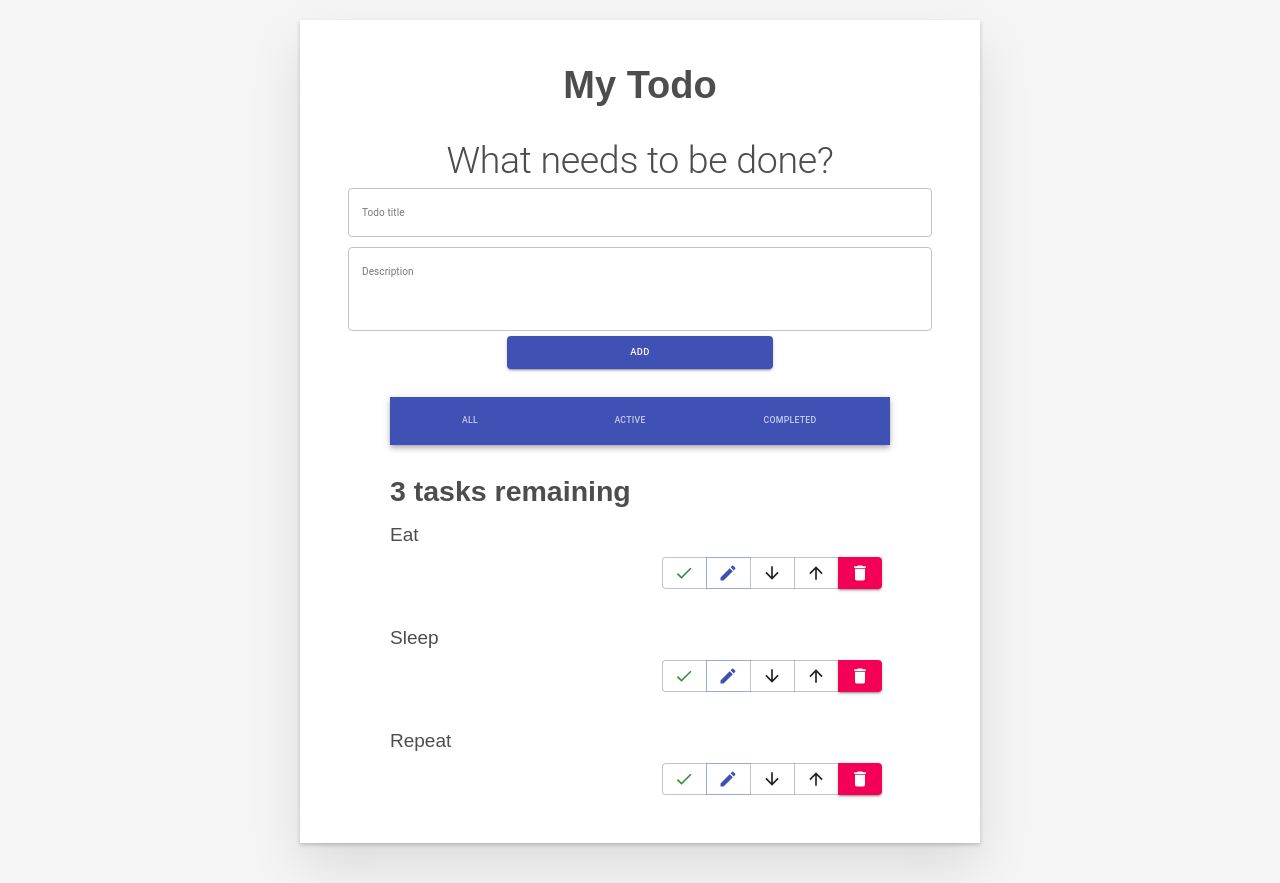
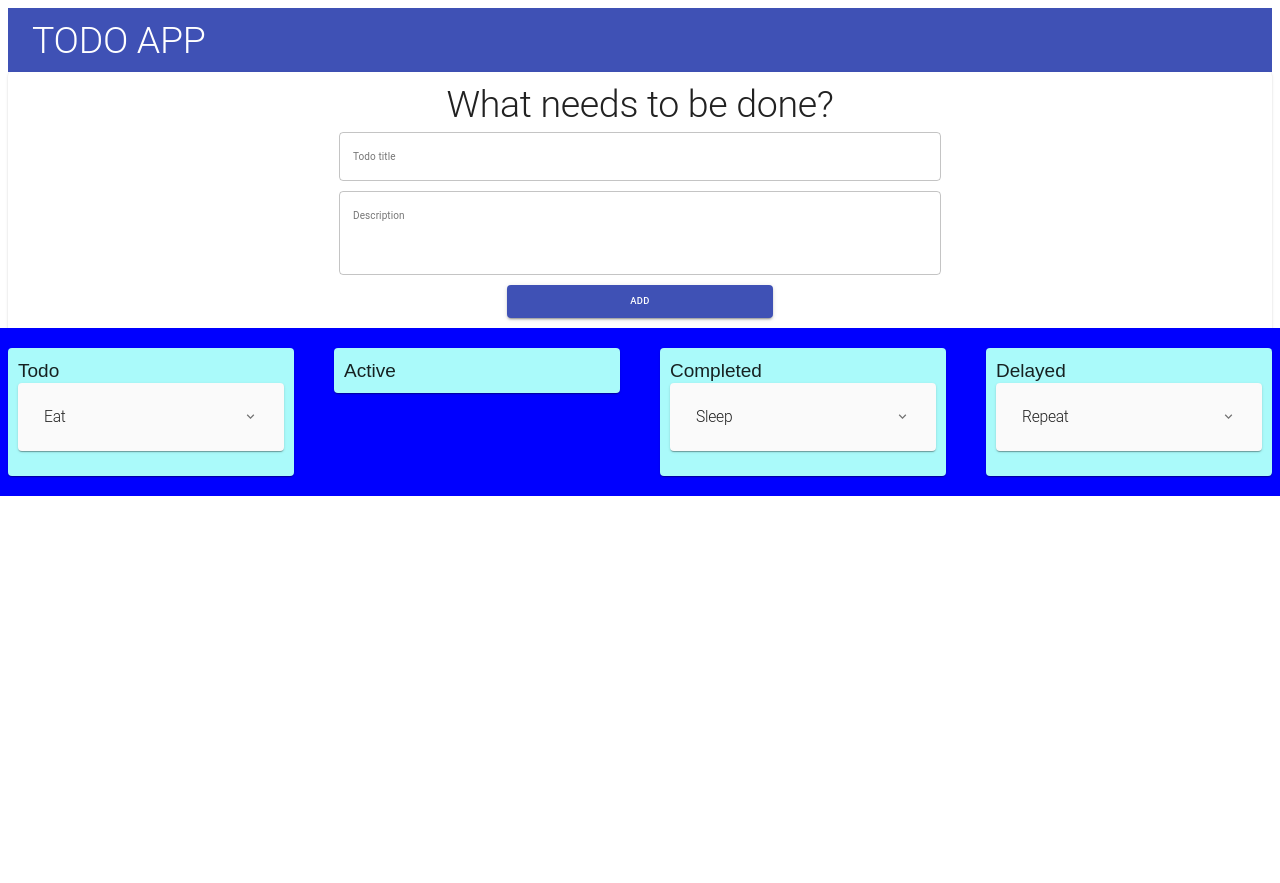
Before and after one commit to WJavaHunt3r/react-todo, a React (Create React App) app in the folder my-todo/: page / in a window 1280 px wide. After the commit the page ends 800 px from the top, so only its background shows below. Built offline with nearby package versions, Linux system fonts and the light colour scheme.

Commit message:
Trello style added

```diff
--- a/my-todo/src/App.css
+++ b/my-todo/src/App.css
@@ -53,14 +53,14 @@ input {
 input[type="text"] {
   border-radius: 0;
 }
-body {
+/*body {
   width: 100%;
   max-width: 68rem;
   margin: 0 auto;
   font: 1.6rem/1.25 Arial, sans-serif;
   background-color: #f5f5f5;
   color: #4d4d4d;
-}
+}*/
 @media screen and (min-width: 620px) {
   body {
     font-size: 1.9rem;
--- a/my-todo/src/App.js
+++ b/my-todo/src/App.js
@@ -2,101 +2,56 @@
 import './App.css';
 import Todo from "./components/Todo";
 import Form from "./components/Form";
-import FilterButton from "./components/FilterButton";
+import Layout from "./components/Layout";
+import FilterButton from "./components/State";
 import React, {useState} from "react";
 import { nanoid } from "nanoid";
-import { AppBar, ButtonGroup, Tabs } from '@material-ui/core';
+import { AppBar, Grid, List, Paper, Tabs } from '@material-ui/core';
+import State from './components/State';
 
 
 const FILTER_MAP = {
-  All: () => true,
-  Active: task => !task.completed,
-  Completed: task => task.completed
+  Todo: task => task.state = 'Todo',
+  Active: task => task.state = 'Active',
+  Completed: task => task.state = 'Completed',
+  Delayed: task => task.state = 'Delayed'
 };
 const FILTER_NAMES = Object.keys(FILTER_MAP);
 
 
 function App(props) {
   const [tasks, setTasks] = useState(props.tasks);
-  function toggleTaskCompleted(id) {
-    const updatedTasks = tasks.map(task=>{
-      if (id=== task.id) {
-        return {...task, completed: !task.completed}
-      }
-      return  task;
-    })
-    setTasks(updatedTasks);
-  }
 
-  function deleteTask(id){
-    const remainingTasks = tasks.filter(task=> id !== task.id);
-    setTasks(remainingTasks);
-  }
-
-  function editTask(id, newName){
-    const editedTasks = tasks.map(task => {
-      if(id === task.id){
-        return{...task, name:newName}
-      }
-      return task;
-    });
-    setTasks(editedTasks);
-  }
-
-  const [filter, setFilter] = useState('All');
-
-    const filterList = FILTER_NAMES.map(name => (
-        <FilterButton
+    const filterList = FILTER_NAMES.map( name => (
+        <State
           key={name}
           name={name}
-          //isPressed={name===filter}
-          setFilter={setFilter}
-        />
+          tasks={tasks}
+          setTasks={setTasks}
+        ></State>
+
     ));
-  const taskList = tasks.filter(FILTER_MAP[filter])
-  .map(task => (
-    <Todo
-      id={task.id}
-      name = {task.name}
-      completed={task.completed}
-      key={task.id}
-      toggleTaskCompleted={toggleTaskCompleted}
-      deleteTask={deleteTask}
-      editTask={editTask}
-      />
-    )
-  );
-  const tasksNoun = taskList.length !== 1 ? 'tasks' : 'task';
-  const headingText = `${taskList.length} ${tasksNoun} remaining`;
 
+  /*const tasksNoun = taskList.length !== 1 ? 'tasks' : 'task';
+  const headingText = `${taskList.length} ${tasksNoun} remaining`;*/
 
-  return (
-    <div className="todoapp stack-large">
-      <h1>My Todo</h1>
-      <Form addTask={addTask}/>
-      <AppBar position="static">
-        <Tabs  aria-label="simple tabs example">
-          {filterList}
-        </Tabs>
-      </AppBar>
-      <h2 id="list-heading">
-        {headingText}
-      </h2>
-      <ul
-        role="list"
-        className="todo-list stack-large stack-exception"
-        aria-labelledby="list-heading"
-      >
-        {taskList}
-
-
-      </ul>
-    </div>
-  );
-  function addTask(name) {
-    const newTask = { id: "todo-" + nanoid(), name: name, completed: false };
+  function addTask(name, desc) {
+    const newTask = { id: "todo-" + nanoid(), name: name, desc: desc, state: 'Todo' };
     setTasks([...tasks, newTask]);
   }
+  return (
+   <Layout>
+      <Form addTask={addTask}/>
+      <Grid container justify="center" spacing={5}>
+        {filterList}
+      </Grid>
+      <h2 id="list-heading">
+
+      </h2>
+
+    </Layout>
+  );
+
 }
 
 export default App;
--- a/my-todo/src/components/FilterButton.js
+++ /dev/null
@@ -1,30 +0,0 @@
-import React from "react";
-import { Button, Tab } from '@material-ui/core';
-import { makeStyles } from '@material-ui/core/styles';
-
-const useStyles = makeStyles((theme) => ({
-    button:{
-      margin: theme.spacing(2),
-    },
-  }));
-function FilterButton(props){
-    const classes = useStyles();
-    return(
-
-        <Tab
-            //variant="contained"
-            //color="default"
-            //type="button"
-            //className={classes.button}
-            //aria-pressed={props.isPressed}
-            onClick={()=>props.setFilter(props.name)}
-            label={props.name}
-        >
-          <span className="visually-hidden">Show </span>
-          <span>{props.name}</span>
-          <span className="visually-hidden"> tasks</span>
-        </Tab>
-    );
-}
-
-export default FilterButton;
--- a/my-todo/src/components/Form.js
+++ b/my-todo/src/components/Form.js
@@ -1,29 +1,34 @@
 import React , {useState} from "react";
-import { Button, TextField, Typography } from '@material-ui/core';
+import { Button, Grid, Paper, TextField, Typography } from '@material-ui/core';
 import { makeStyles } from '@material-ui/core/styles';
 
 const useStyles = makeStyles((theme) => ({
-    root: {
+    grid: {
+
+      justifyContent: "center",
+      padding: 10,
+      marginBottom: 5,
+      width:"50%"
+    },
+    root:{
       display: 'flex',
       flexWrap: 'wrap',
-      justifyContent: "center",
+      justifyContent:"center",
+      paddingBottom: 10
     },
     textField: {
-      marginLeft: theme.spacing(1),
-      marginRight: theme.spacing(1),
-
-      width:"50ch",
       margin: 5,
       width: "100%",
     },
     button:{
         width: "50ch",
-        justifyContent: "center"
+        justifyContent: "center",
+        margin: 5,
     }
   }));
 
 function Form(props){
-    const classes =useStyles();
+    const classes = useStyles();
     const [name, setName] = useState('');
     function handleChange(e){
         setName(e.target.value);
@@ -34,7 +39,8 @@ function Form(props){
         setDescription(e.target.value);
     }
     return (
-        <form onSubmit={handleSubmit} className={classes.root}>
+        <Paper className={classes.root}>
+          <Grid container className={classes.grid}>
             <Typography variant="h2" component="h2">
                 What needs to be done?
             </Typography>
@@ -46,7 +52,7 @@ function Form(props){
               value={name}
               onChange={handleChange}
               label="Todo title"
-            fullwidth
+              fullWidth
             />
             <TextField
               id="outlined-multiline-static"
@@ -57,19 +63,21 @@ function Form(props){
               label="Description"
               variant="outlined"
               onChange={handleDescriptionChange}
-            fullwidth
+              fullWidth
               />
-          <Button type="submit" color="primary" size="large" variant="contained" className={classes.button}>
+            <Button type="submit" color="primary" size="large" variant="contained" onClick={handleSubmit} className={classes.button}>
               Add
             </Button>
-        </form>
+          </Grid>
+        </Paper>
     );
 
       function handleSubmit(e) {
         e.preventDefault();
           if (name) {
-            props.addTask(name);
+            props.addTask(name, description);
             setName("");
+            setDescription("");
 
           }
 
--- /dev/null
+++ b/my-todo/src/components/Layout.js
@@ -0,0 +1,18 @@
+import { AppBar, Paper, Toolbar, Typography } from "@material-ui/core";
+import React from "react";
+
+function Layout(props) {
+    return(
+    <Paper elevation={0}
+        style={{ padding: 0, margin: 0, backgroundColor: '#fafafa' }}>
+        <AppBar elevation={0} color="primary" position="static" style={{ height: 64}}>
+        <Toolbar style={{ height: 64 }}>
+            <Typography variant="h2" component="h2" color="inherit">TODO APP</Typography>
+        </Toolbar>
+        </AppBar>
+        {props.children}
+    </Paper>
+    );
+}
+
+export default Layout;
--- /dev/null
+++ b/my-todo/src/components/State.js
@@ -0,0 +1,79 @@
+import React, { useState } from "react";
+import { Grid, List, Paper, Tab } from '@material-ui/core';
+import { makeStyles } from '@material-ui/core/styles';
+import Todo from "./Todo";
+
+const useStyles = makeStyles((theme) => ({
+    button:{
+      margin: theme.spacing(2),
+
+    },
+    box: {
+      padding: 5,
+      backgroundColor: '#0000ff',
+    },
+  }));
+
+
+function State(props){
+    const classes = useStyles();
+    function toggleTaskCompleted(id) {
+      const updatedTasks = props.tasks.map(task=>{
+        if (id=== task.id) {
+          return {...task, state: 'Completed'}
+        }
+        return  task;
+      })
+      props.setTasks(updatedTasks);
+    }
+
+    function deleteTask(id){
+      const remainingTasks = props.tasks.filter(task=> id !== task.id);
+      props.setTasks(remainingTasks);
+    }
+
+    function editTask(id, newName, newDesc){
+      const editedTasks = props.tasks.map(task => {
+        if(id === task.id){
+          return{...task, name: newName, desc: newDesc}
+        }
+        return task;
+      });
+      props.setTasks(editedTasks);
+    }
+
+    const filtered = props.tasks.filter(task => {return task.state === props.name})
+    console.log(props);
+    const taskList = filtered.map(task => (
+      <Todo
+        id={task.id}
+        name = {task.name}
+        state={task.state}
+        desc={task.desc}
+        key={task.id}
+        toggleTaskCompleted={toggleTaskCompleted}
+        deleteTask={deleteTask}
+        editTask={editTask}
+        />
+      )
+    );
+
+    return(
+        <Grid item xs={3}
+          className={classes.box} >
+          <Paper
+
+            style={{padding:10, backgroundColor: '#aafafa',}}
+            label={props.name}
+
+          >
+          {props.name}
+          {taskList}
+          </Paper>
+
+        </Grid>
+    );
+
+}
+
+export default State;
--- a/my-todo/src/components/Todo.js
+++ b/my-todo/src/components/Todo.js
@@ -1,6 +1,6 @@
 import React, {useState} from "react";
-import { Button, ButtonGroup, Checkbox, FormControl, FormControlLabel, FormGroup, TextField } from '@material-ui/core';
-import { makeStyles, withTheme } from '@material-ui/core/styles';
+import { Accordion, AccordionDetails, AccordionSummary, Button, ButtonGroup, FormGroup, Paper, TextField, Typography } from '@material-ui/core';
+import { makeStyles } from '@material-ui/core/styles';
 import DeleteIcon from '@material-ui/icons/Delete';
 import SaveIcon from '@material-ui/icons/Save';
 import EditIcon from '@material-ui/icons/Edit';
@@ -8,14 +8,17 @@ import ArrowUpwardIcon from '@material-ui/icons/ArrowUpward';
 import ArrowDownwardIcon from '@material-ui/icons/ArrowDownward';
 import { green } from "@material-ui/core/colors";
 import DoneOutlinedIcon from '@material-ui/icons/DoneOutlined';
+import ExpandMoreIcon from '@material-ui/icons/ExpandMore'
 
 const useStyles = makeStyles((theme) => ({
-  button:{
-    margin: theme.spacing(2),
-    width: 15,
+  paper:{
+    marginBottom: 15,
+    padding: 10,
+    backgroundColor: '#fafafa',
+    width:"100%"
   },
   greenButton: {
-    verticalAlign:'middle',
+    verticalalign:'middle',
     display: 'inline-flex',
     color: green[700],
     '&:hover':{
@@ -24,60 +27,127 @@ const useStyles = makeStyles((theme) => ({
     }
   },
   box: {
-    height: 50,
+    height: 40,
     display: "flex",
-    padding: 8
+    //padding: 8
   },
   rightBox: {
     justifyContent: "flex-end",
-    alignItems: "flex-end"
+    alignItems: "flex-end",
+    width:'auto'
+  },
+  heading: {
+    fontSize: theme.typography.pxToRem(25),
+    flexBasis: '33.33%',
+    flexShrink: 0,
+  },
+  secondaryHeading: {
+    fontSize: theme.typography.pxToRem(20),
+    color: theme.palette.text.secondary,
   },
   root: {
     '& .MuiTextField-root': {
       margin: theme.spacing(1),
-      width: '25ch',
+      width: '100%',
     },
   },
 }));
 
 export default function Todo(props) {
   const classes = useStyles();
+
   const [isEditing, setEditing] = useState(false);
+  const [newDesc, setNewDesc] = useState('');
+  function handleNewDesc(e) {
+    setNewDesc(e.target.value);
+  }
   const [newName, setNewName] = useState('');
-  function handleChange(e) {
+  function handleNewName(e) {
     setNewName(e.target.value);
   }
   function handleSubmit(e) {
     e.preventDefault();
-    props.editTask(props.id, newName);
+    props.editTask(props.id, newName, newDesc);
+    setNewDesc("");
     setNewName("");
     setEditing(false);
   }
 
+  console.log(props);
   const editingTemplate = (
-    <form className={classes.root} noValidate autoComplete="off" onSubmit={handleSubmit}>
+    <form noValidate autoComplete="off" onSubmit={handleSubmit}>
       <FormGroup>
         <TextField
           fullWidth
-          id="outlined-basic"
-          margin= "none"
-          variant="outlined"
+          id="name-field"
+          variant="filled"
           size="medium"
           label={`New name for: ${props.name}`}
+          defaultValue={props.name}
           value={newName}
-          onChange={handleChange}
+          onChange={handleNewName}
+
+           />
+           <TextField
+          fullWidth
+          id="desc-field"
+          variant="filled"
+          size="medium"
+          defaultValue= "nothing"
+          label={`New descieption for: ${props.name}`}
+          value={newDesc}
+          onChange={handleNewDesc}
+
            />
       </FormGroup>
-      <ButtonGroup  className= {`${classes.box} ${classes.rightBox}`} variant="outlined" aria-label="outlined primary button group">
+      <ButtonGroup fullWidth variant="outlined" aria-label="outlined primary button group">
+      <Button
+        color="secondary"
+        type="button"
+         onClick={()=> setEditing(false)}>
+          Cancel
+        </Button>
+        <Button
+        variant="contained"
+        color="primary"
+        type="submit"
+        startIcon={<SaveIcon/>}
+        >
+          Save
+        </Button>
+      </ButtonGroup>
+    </form>
+  );
+  const viewTemplate = (
+
+
+    <Accordion className={classes.paper}>
+      <AccordionSummary
+          expandIcon={<ExpandMoreIcon />}
+          aria-controls="panel1bh-content"
+          id="panel1bh-header"
+          //style={{margin:0, padding:0}}
+        >
+          <Typography component="h1" variant="h1" className={classes.heading}>{props.name}</Typography>
+
+        </AccordionSummary>
+        <AccordionDetails >
+          <Typography className={classes.secondaryHeading}>
+            {props.desc}
+          </Typography>
+        </AccordionDetails>
+
+
+        <ButtonGroup  className= {`${classes.box} ${classes.rightBox}`} variant="outlined" aria-label="outlined primary button group">
           <Button
             className={classes.greenButton}
             onClick={() => props.toggleTaskCompleted(props.id)}
             startIcon={<DoneOutlinedIcon />}
-            style={{ paddingRight: 4 }}/>
+            style={{ paddingRight: 4 }}
+            />
 
           <Button
           color="primary"
-          verticalAlign="center"
           onClick={()=>setEditing(true)}
           startIcon={<EditIcon />}
           style={{ paddingRight: 4 }}
@@ -85,13 +155,13 @@ export default function Todo(props) {
 
           <Button
             color= "default"
-            onClick={() => props.deleteTask(props.id)}
+            //onClick={() => props.deleteTask(props.id)}
             startIcon={<ArrowDownwardIcon />}
             style={{ paddingRight: 4 }}
           />
           <Button
             color= "default"
-            onClick={() => props.deleteTask(props.id)}
+           // onClick={() => props.deleteTask(props.id)}
             startIcon={<ArrowUpwardIcon />}
             style={{ paddingRight: 4 }}
           />
@@ -100,56 +170,12 @@ export default function Todo(props) {
             variant="contained"
             color= "secondary"
             onClick={() => props.deleteTask(props.id)}
-            style={{ paddingRight: 4 }}
+            tyle={{ paddingRight: 4 }}
 
             startIcon={<DeleteIcon />}
           />
         </ButtonGroup>
-    </form>
-  );
-  const viewTemplate = (
-    <FormGroup>
-      {props.name}
-
-
-        <ButtonGroup  className= {`${classes.box} ${classes.rightBox}`} variant="outlined" aria-label="outlined primary button group">
-          <Button
-            className={classes.greenButton}
-            onClick={() => props.toggleTaskCompleted(props.id)}
-            startIcon={<DoneOutlinedIcon />}
-            style={{ paddingRight: 4 }}/>
-
-          <Button
-          color="primary"
-          verticalAlign="center"
-          onClick={()=>setEditing(true)}
-          startIcon={<EditIcon />}
-          style={{ paddingRight: 4 }}
-          />
-
-          <Button
-            color= "default"
-            onClick={() => props.deleteTask(props.id)}
-            startIcon={<ArrowDownwardIcon />}
-            style={{ paddingRight: 4 }}
-          />
-          <Button
-            color= "default"
-            onClick={() => props.deleteTask(props.id)}
-            startIcon={<ArrowUpwardIcon />}
-            style={{ paddingRight: 4 }}
-          />
-          <Button
-
-            variant="contained"
-            color= "secondary"
-            onClick={() => props.deleteTask(props.id)}
-            style={{ paddingRight: 4 }}
-
-            startIcon={<DeleteIcon />}
-          />
-        </ButtonGroup>
-    </FormGroup>
+    </Accordion>
   );
 
     return <li className="todo">{isEditing ? editingTemplate : viewTemplate}</li>
--- a/my-todo/src/index.js
+++ b/my-todo/src/index.js
@@ -1,16 +1,16 @@
 import React from 'react';
 import ReactDOM from 'react-dom';
-import './index.css';
+//import './index.css';
 import App from './App';
 import reportWebVitals from './reportWebVitals';
-import CssBaseline from '@material-ui/core/CssBaseline';
-import { ThemeProvider } from '@material-ui/core/styles';
+//import CssBaseline from '@material-ui/core/CssBaseline';
+//import { ThemeProvider } from '@material-ui/core/styles';
 
 
 const DATA = [
-  { id: "todo-0", name: "Eat", completed: true },
-  { id: "todo-1", name: "Sleep", completed: false },
-  { id: "todo-2", name: "Repeat", completed: false }
+  { id: "todo-0", name: "Eat", desc: "dasd", state: 'Todo' },
+  { id: "todo-1", name: "Sleep", desc: "dasd", state: 'Completed' },
+  { id: "todo-2", name: "Repeat", desc: "das", state: 'Delayed' }
 ];
 ReactDOM.render(
   //<CssBaseline />
```
Lines whose indentation alone changed are shown as unchanged.
